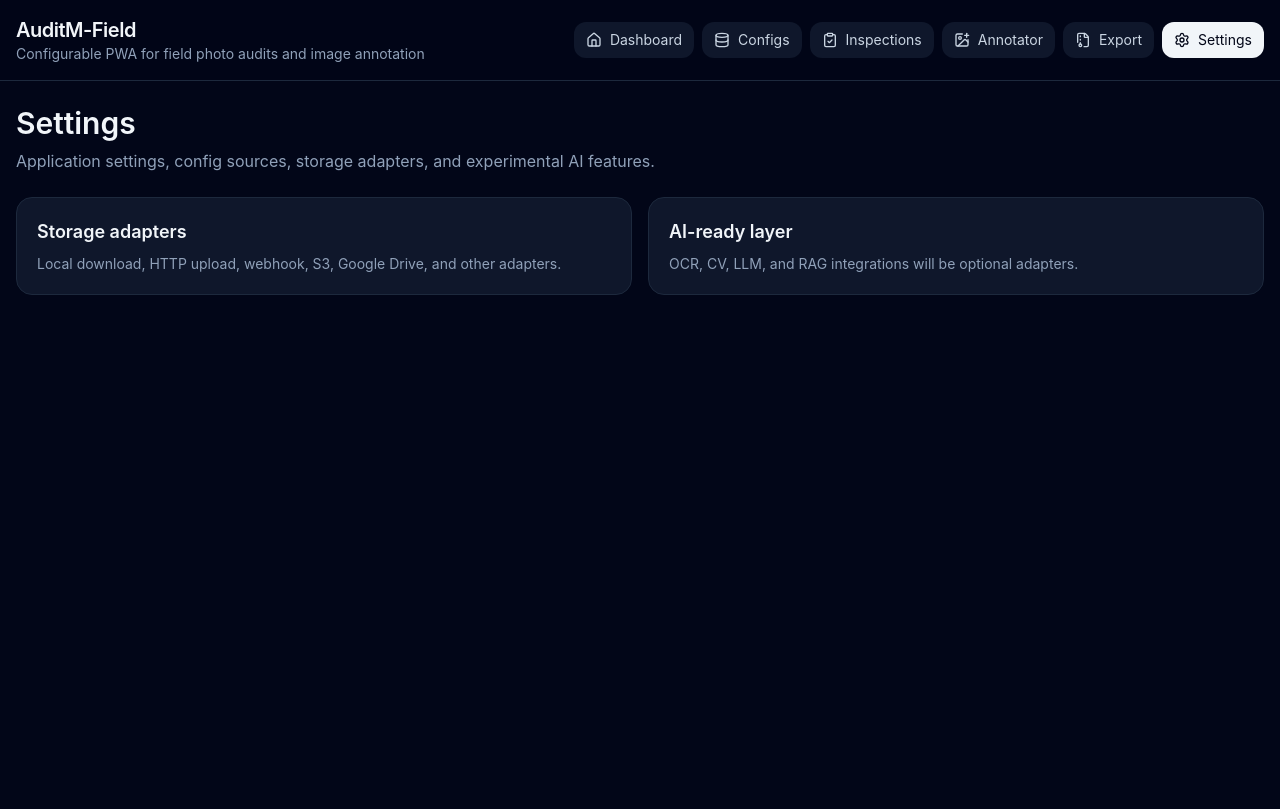
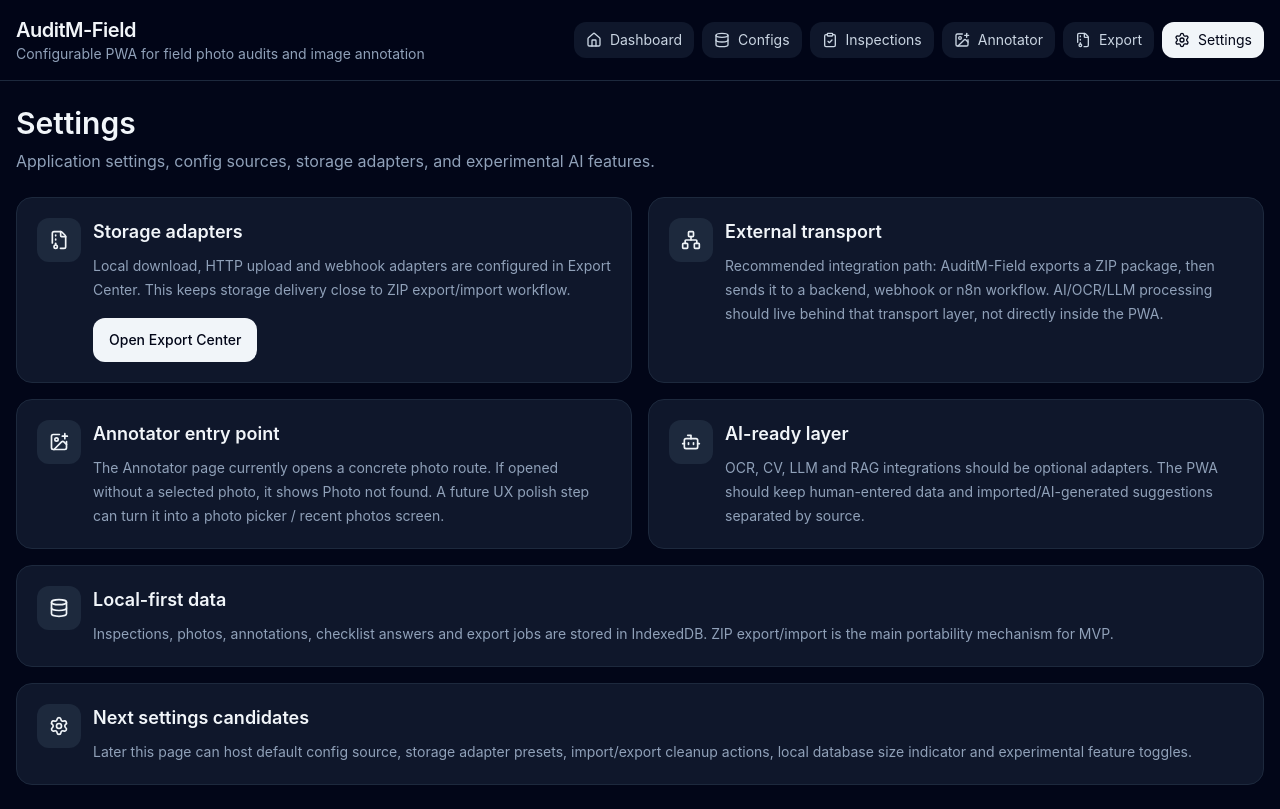
Before and after one commit to nigdanil/AuditM-Field, a React (Vite) app: page /settings in a window 1280 px wide. Built offline with nearby package versions, Linux system fonts and the light colour scheme; the HTML template or start-up script is replaced by a standard one.

Commit message:
feat(storage): polish adapter workflow

```diff
--- a/src/pages/settings/SettingsPage.tsx
+++ b/src/pages/settings/SettingsPage.tsx
@@ -1,3 +1,6 @@
+import { Link } from 'react-router';
+import { Bot, Database, FileArchive, ImagePlus, Network, Settings } from 'lucide-react';
+
 export function SettingsPage() {
   return (
     <section className="space-y-6">
@@ -10,17 +13,108 @@ export function SettingsPage() {
 
       <div className="grid gap-4 md:grid-cols-2">
         <div className="rounded-2xl border border-slate-800 bg-slate-900 p-5">
-          <h2 className="text-lg font-semibold">Storage adapters</h2>
-          <p className="mt-2 text-sm text-slate-400">
-            Local download, HTTP upload, webhook, S3, Google Drive, and other adapters.
-          </p>
+          <div className="flex items-start gap-3">
+            <div className="rounded-xl bg-slate-800 p-3">
+              <FileArchive size={20} />
+            </div>
+
+            <div>
+              <h2 className="text-lg font-semibold">Storage adapters</h2>
+              <p className="mt-2 text-sm leading-6 text-slate-400">
+                Local download, HTTP upload and webhook adapters are configured in Export Center.
+                This keeps storage delivery close to ZIP export/import workflow.
+              </p>
+
+              <Link
+                to="/export"
+                className="mt-4 inline-flex rounded-xl bg-slate-100 px-4 py-3 text-sm font-medium text-slate-950 transition hover:bg-white"
+              >
+                Open Export Center
+              </Link>
+            </div>
+          </div>
         </div>
 
         <div className="rounded-2xl border border-slate-800 bg-slate-900 p-5">
-          <h2 className="text-lg font-semibold">AI-ready layer</h2>
-          <p className="mt-2 text-sm text-slate-400">
-            OCR, CV, LLM, and RAG integrations will be optional adapters.
-          </p>
+          <div className="flex items-start gap-3">
+            <div className="rounded-xl bg-slate-800 p-3">
+              <Network size={20} />
+            </div>
+
+            <div>
+              <h2 className="text-lg font-semibold">External transport</h2>
+              <p className="mt-2 text-sm leading-6 text-slate-400">
+                Recommended integration path: AuditM-Field exports a ZIP package, then sends it to
+                a backend, webhook or n8n workflow. AI/OCR/LLM processing should live behind that
+                transport layer, not directly inside the PWA.
+              </p>
+            </div>
+          </div>
+        </div>
+
+        <div className="rounded-2xl border border-slate-800 bg-slate-900 p-5">
+          <div className="flex items-start gap-3">
+            <div className="rounded-xl bg-slate-800 p-3">
+              <ImagePlus size={20} />
+            </div>
+
+            <div>
+              <h2 className="text-lg font-semibold">Annotator entry point</h2>
+              <p className="mt-2 text-sm leading-6 text-slate-400">
+                The Annotator page currently opens a concrete photo route. If opened without a
+                selected photo, it shows Photo not found. A future UX polish step can turn it into a
+                photo picker / recent photos screen.
+              </p>
+            </div>
+          </div>
+        </div>
+
+        <div className="rounded-2xl border border-slate-800 bg-slate-900 p-5">
+          <div className="flex items-start gap-3">
+            <div className="rounded-xl bg-slate-800 p-3">
+              <Bot size={20} />
+            </div>
+
+            <div>
+              <h2 className="text-lg font-semibold">AI-ready layer</h2>
+              <p className="mt-2 text-sm leading-6 text-slate-400">
+                OCR, CV, LLM and RAG integrations should be optional adapters. The PWA should keep
+                human-entered data and imported/AI-generated suggestions separated by source.
+              </p>
+            </div>
+          </div>
+        </div>
+
+        <div className="rounded-2xl border border-slate-800 bg-slate-900 p-5 md:col-span-2">
+          <div className="flex items-start gap-3">
+            <div className="rounded-xl bg-slate-800 p-3">
+              <Database size={20} />
+            </div>
+
+            <div>
+              <h2 className="text-lg font-semibold">Local-first data</h2>
+              <p className="mt-2 text-sm leading-6 text-slate-400">
+                Inspections, photos, annotations, checklist answers and export jobs are stored in
+                IndexedDB. ZIP export/import is the main portability mechanism for MVP.
+              </p>
+            </div>
+          </div>
+        </div>
+
+        <div className="rounded-2xl border border-slate-800 bg-slate-900 p-5 md:col-span-2">
+          <div className="flex items-start gap-3">
+            <div className="rounded-xl bg-slate-800 p-3">
+              <Settings size={20} />
+            </div>
+
+            <div>
+              <h2 className="text-lg font-semibold">Next settings candidates</h2>
+              <p className="mt-2 text-sm leading-6 text-slate-400">
+                Later this page can host default config source, storage adapter presets, import/export
+                cleanup actions, local database size indicator and experimental feature toggles.
+              </p>
+            </div>
+          </div>
         </div>
       </div>
     </section>
--- a/src/services/db/exportJobRepository.ts
+++ b/src/services/db/exportJobRepository.ts
@@ -10,6 +10,28 @@ import type {
 } from '../../entities/export-job/types';
 
 import { db } from './db';
+
+const MAX_TEXT_LENGTH = 4000;
+
+function limitText(value: string | undefined): string | undefined {
+  if (!value) {
+    return value;
+  }
+
+  if (value.length <= MAX_TEXT_LENGTH) {
+    return value;
+  }
+
+  return `${value.slice(0, MAX_TEXT_LENGTH)}\n\n[truncated to ${MAX_TEXT_LENGTH} chars]`;
+}
+
+function normalizeUpdateInput(input: UpdateExportJobInput): UpdateExportJobInput {
+  return {
+    ...input,
+    responseText: limitText(input.responseText),
+    errorMessage: limitText(input.errorMessage),
+  };
+}
 
 export async function createExportJob(input: CreateExportJobInput): Promise<ExportJob> {
   const parsedInput = createExportJobInputSchema.parse(input);
@@ -32,7 +54,7 @@ export async function updateExportJob(
   id: string,
   input: UpdateExportJobInput,
 ): Promise<ExportJob | undefined> {
-  const parsedInput = updateExportJobInputSchema.parse(input);
+  const parsedInput = updateExportJobInputSchema.parse(normalizeUpdateInput(input));
 
   await db.exportJobs.update(id, {
     ...parsedInput,
--- a/src/services/storage/adapters/HttpUploadAdapter.ts
+++ b/src/services/storage/adapters/HttpUploadAdapter.ts
@@ -3,6 +3,40 @@ import type {
   UploadPackageInput,
   UploadPackageResult,
 } from '../storageAdapter';
+import type { StorageAdapterSettings } from '../settings/storageAdapterSettings';
+
+function getUploadUrl(settings: StorageAdapterSettings): string {
+  const url = settings.httpUploadUrl.trim();
+
+  if (!url) {
+    throw new Error('HTTP upload URL is not configured.');
+  }
+
+  try {
+    return new URL(url).toString();
+  } catch {
+    throw new Error('HTTP upload URL is invalid.');
+  }
+}
+
+async function readResponseText(response: Response): Promise<string> {
+  const text = await response.text();
+
+  return text.slice(0, 4000);
+}
+
+async function testEndpoint(url: string): Promise<UploadPackageResult> {
+  const response = await fetch(url, {
+    method: 'HEAD',
+  });
+
+  return {
+    ok: true,
+    status: response.status,
+    responseText: `Endpoint is reachable. HEAD responded with status ${response.status}.`,
+    url,
+  };
+}
 
 async function postFormData(input: UploadPackageInput, url: string): Promise<UploadPackageResult> {
   const formData = new FormData();
@@ -21,7 +55,7 @@ async function postFormData(input: UploadPackageInput, url: string): Promise<Upl
     body: formData,
   });
 
-  const responseText = await response.text();
+  const responseText = await readResponseText(response);
 
   if (!response.ok) {
     throw new Error(`HTTP upload failed with status ${response.status}: ${responseText}`);
@@ -30,7 +64,7 @@ async function postFormData(input: UploadPackageInput, url: string): Promise<Upl
   return {
     ok: true,
     status: response.status,
-    responseText,
+    responseText: responseText || 'Upload completed.',
     url,
   };
 }
@@ -44,12 +78,14 @@ export const HttpUploadAdapter: StorageAdapter = {
     return Boolean(settings.httpUploadUrl.trim());
   },
 
+  async testConnection(settings): Promise<UploadPackageResult> {
+    const url = getUploadUrl(settings);
+
+    return testEndpoint(url);
+  },
+
   async uploadPackage(input: UploadPackageInput): Promise<UploadPackageResult> {
-    const url = input.settings.httpUploadUrl.trim();
-
-    if (!url) {
-      throw new Error('HTTP upload URL is not configured.');
-    }
+    const url = getUploadUrl(input.settings);
 
     return postFormData(input, url);
   },
--- a/src/services/storage/adapters/LocalDownloadAdapter.ts
+++ b/src/services/storage/adapters/LocalDownloadAdapter.ts
@@ -14,6 +14,14 @@ export const LocalDownloadAdapter: StorageAdapter = {
     return true;
   },
 
+  async testConnection(): Promise<UploadPackageResult> {
+    return {
+      ok: true,
+      status: 200,
+      responseText: 'Local download adapter is ready.',
+    };
+  },
+
   async uploadPackage(input: UploadPackageInput): Promise<UploadPackageResult> {
     downloadBlob({
       blob: input.file,
--- a/src/services/storage/adapters/WebhookAdapter.ts
+++ b/src/services/storage/adapters/WebhookAdapter.ts
@@ -3,6 +3,40 @@ import type {
   UploadPackageInput,
   UploadPackageResult,
 } from '../storageAdapter';
+import type { StorageAdapterSettings } from '../settings/storageAdapterSettings';
+
+function getWebhookUrl(settings: StorageAdapterSettings): string {
+  const url = settings.webhookUrl.trim();
+
+  if (!url) {
+    throw new Error('Webhook URL is not configured.');
+  }
+
+  try {
+    return new URL(url).toString();
+  } catch {
+    throw new Error('Webhook URL is invalid.');
+  }
+}
+
+async function readResponseText(response: Response): Promise<string> {
+  const text = await response.text();
+
+  return text.slice(0, 4000);
+}
+
+async function testEndpoint(url: string): Promise<UploadPackageResult> {
+  const response = await fetch(url, {
+    method: 'HEAD',
+  });
+
+  return {
+    ok: true,
+    status: response.status,
+    responseText: `Webhook is reachable. HEAD responded with status ${response.status}.`,
+    url,
+  };
+}
 
 export const WebhookAdapter: StorageAdapter = {
   id: 'webhook',
@@ -13,13 +47,14 @@ export const WebhookAdapter: StorageAdapter = {
     return Boolean(settings.webhookUrl.trim());
   },
 
+  async testConnection(settings): Promise<UploadPackageResult> {
+    const url = getWebhookUrl(settings);
+
+    return testEndpoint(url);
+  },
+
   async uploadPackage(input: UploadPackageInput): Promise<UploadPackageResult> {
-    const url = input.settings.webhookUrl.trim();
-
-    if (!url) {
-      throw new Error('Webhook URL is not configured.');
-    }
-
+    const url = getWebhookUrl(input.settings);
     const formData = new FormData();
 
     formData.append('file', input.file, input.fileName);
@@ -36,7 +71,7 @@ export const WebhookAdapter: StorageAdapter = {
       body: formData,
     });
 
-    const responseText = await response.text();
+    const responseText = await readResponseText(response);
 
     if (!response.ok) {
       throw new Error(`Webhook upload failed with status ${response.status}: ${responseText}`);
@@ -45,7 +80,7 @@ export const WebhookAdapter: StorageAdapter = {
     return {
       ok: true,
       status: response.status,
-      responseText,
+      responseText: responseText || 'Webhook upload completed.',
       url,
     };
   },
--- a/src/services/storage/storageAdapter.ts
+++ b/src/services/storage/storageAdapter.ts
@@ -23,5 +23,7 @@ export interface StorageAdapter {
 
   isConfigured(settings: StorageAdapterSettings): boolean;
 
+  testConnection?(settings: StorageAdapterSettings): Promise<UploadPackageResult>;
+
   uploadPackage(input: UploadPackageInput): Promise<UploadPackageResult>;
 }
```
Also changed, not shown: src/pages/export-center/ExportCenterPage.tsx (+83 -4 lines).
